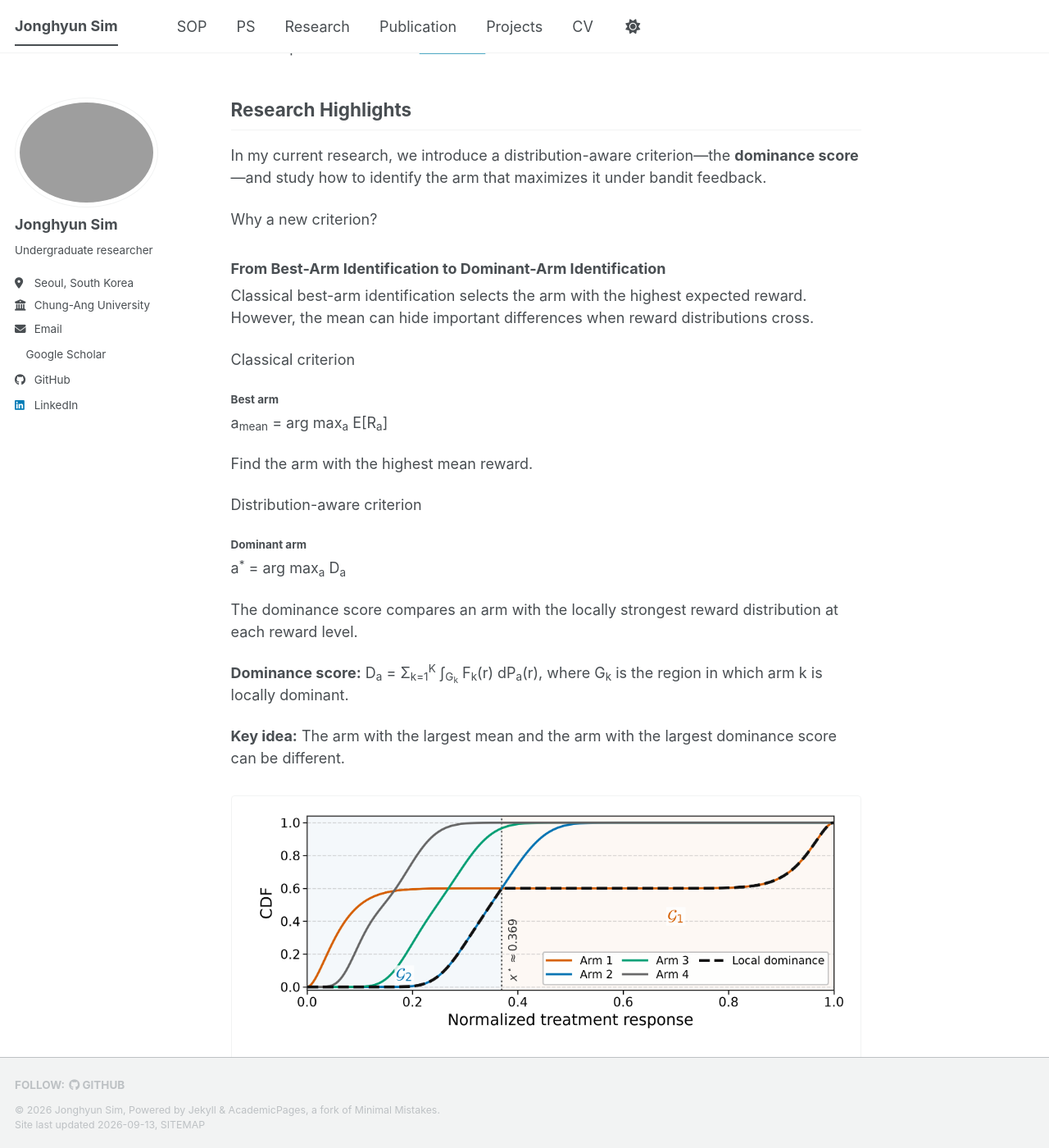
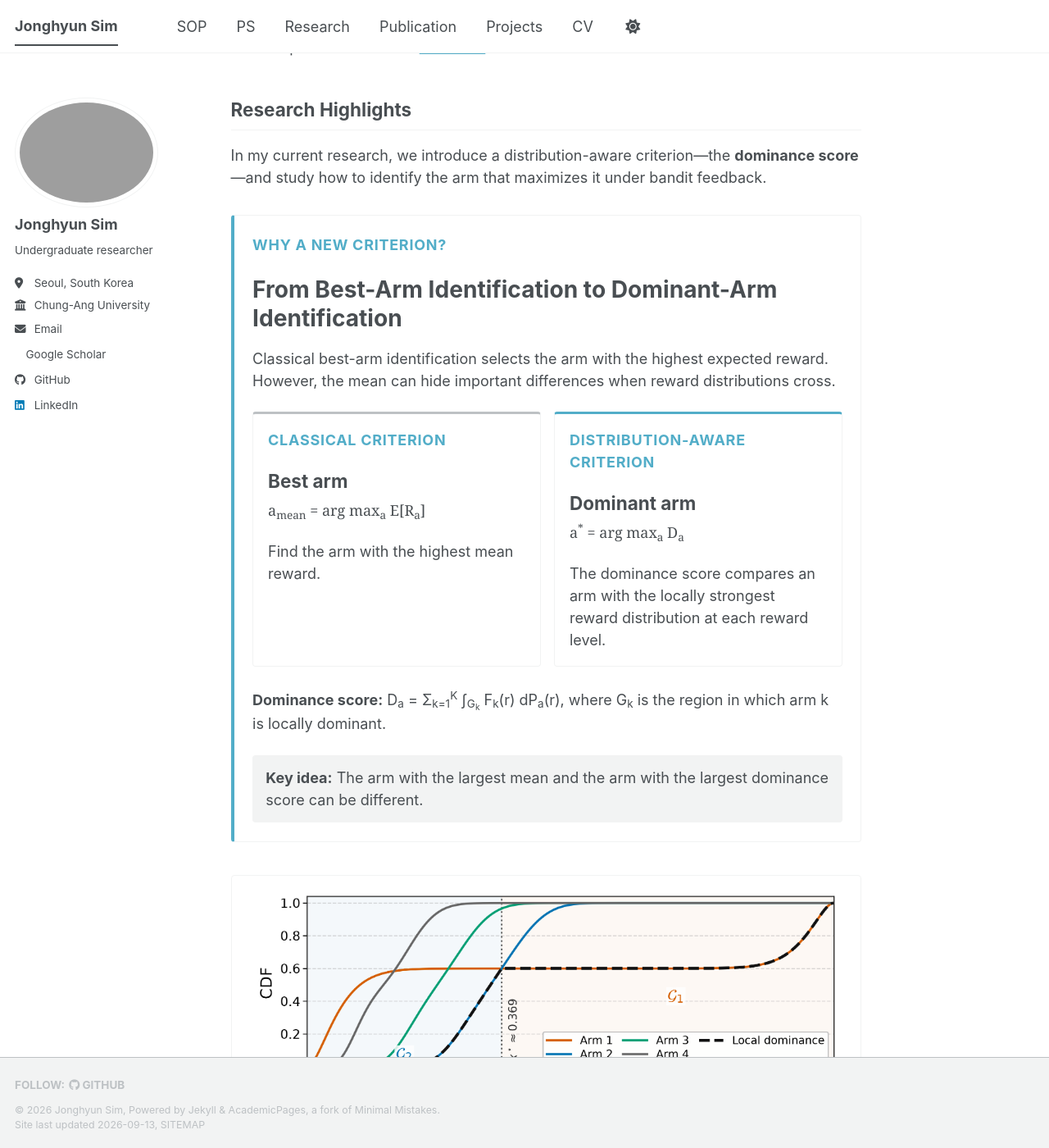
Before and after one commit to simjonghyun/simjonghyun.github.io, a Jekyll site: the page built from _pages/about.md, in a window 1280 px wide and 1400 px high, scrolled down 285 px. Shown: the whole window at 82% size. Built offline with Jekyll 4.4.1, drawn with Linux system fonts in a browser that asks for light colours; a style sheet for code colours, icons or effects is not loaded.

Commit message:
Style dominant arm explanation

```diff
--- a/_sass/layout/_about.scss
+++ b/_sass/layout/_about.scss
@@ -12,6 +12,83 @@
 
 .research-highlights__intro {
   max-width: 46em;
+}
+
+.research-definition {
+  margin: 1.75em 0 2.25em;
+  padding: 1.25em;
+  border: 1px solid var(--global-border-color);
+  border-left: 4px solid var(--global-link-color);
+  border-radius: $border-radius;
+
+  h3 {
+    margin: 0.15em 0 0.65em;
+    font-size: $type-size-3;
+    line-height: 1.25;
+  }
+
+  > p:last-child {
+    margin-bottom: 0;
+  }
+}
+
+.research-definition__kicker,
+.research-comparison__label {
+  margin-bottom: 0.25em;
+  color: var(--global-link-color);
+  font-family: $sans-serif;
+  font-size: $type-size-6;
+  font-weight: 700;
+  letter-spacing: 0.04em;
+  text-transform: uppercase;
+}
+
+.research-comparison {
+  display: grid;
+  grid-template-columns: repeat(2, minmax(0, 1fr));
+  gap: 0.9em;
+  margin: 1.25em 0;
+}
+
+.research-comparison__card {
+  padding: 1em;
+  border: 1px solid var(--global-border-color);
+  border-top: 3px solid var(--global-dark-border-color);
+  border-radius: $border-radius;
+
+  h4 {
+    margin: 0 0 0.45em;
+    font-size: $type-size-4;
+  }
+
+  p:last-child {
+    margin-bottom: 0;
+  }
+}
+
+.research-comparison__card--proposed {
+  border-top-color: var(--global-link-color);
+}
+
+.research-comparison__formula {
+  margin-bottom: 0.65em;
+  color: var(--global-text-color);
+  font-family: Georgia, Times, serif;
+  font-size: $type-size-4;
+  line-height: 1.4;
+}
+
+.research-definition__detail {
+  padding-top: 0.25em;
+  font-size: $type-size-6;
+  line-height: 1.6;
+}
+
+.research-definition__takeaway {
+  padding: 0.8em 0.9em;
+  border-radius: $border-radius;
+  background: var(--global-footer-bg-color);
+  line-height: 1.5;
 }
 
 .research-highlight {
@@ -43,6 +120,18 @@
 }
 
 @include breakpoint(max-width $small) {
+  .research-definition {
+    padding: 1em;
+
+    h3 {
+      font-size: $type-size-4;
+    }
+  }
+
+  .research-comparison {
+    grid-template-columns: 1fr;
+  }
+
   .research-highlight {
     margin-top: 1.25em;
     padding: 0.55em;
```
